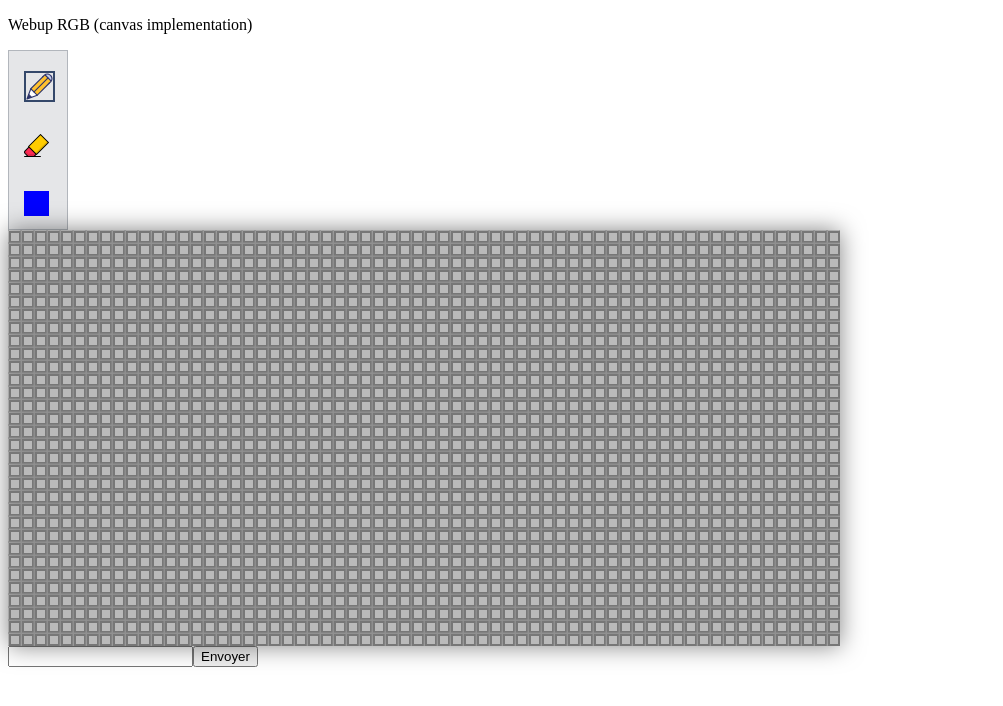
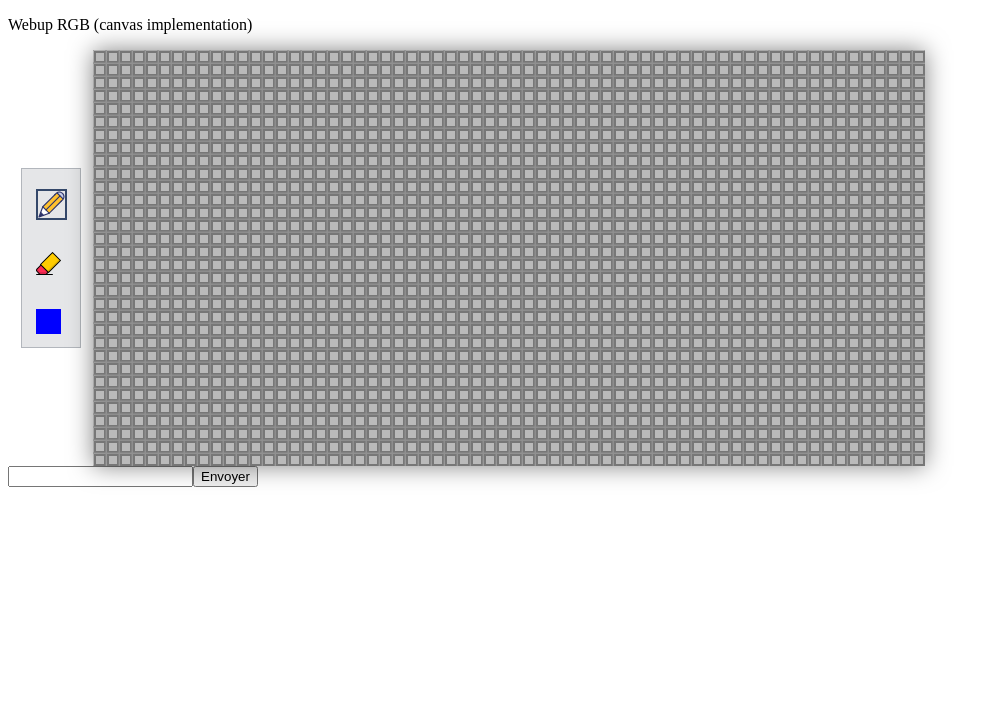
Before and after one commit to agence-webup/rgb-panel-frontend, a plain HTML site: page index.html in a window 1280 px wide. Shown: the whole page, without its empty margins (0-1003 px from the left). Drawn offline with Linux system fonts and the light colour scheme.

Commit message:
Add minor layout improvements

```diff
--- a/index.html
+++ b/index.html
@@ -3,15 +3,17 @@
 <head>
     <meta charset="UTF-8">
     <meta name="viewport" content="width=device-width, initial-scale=1.0">
-    <title>Canvas test thingy</title>
+    <title>rgb-panel-frontend</title>
     <link rel="stylesheet" href="style.css">
     <script src="js/webupRgbPanel.js"></script>
 </head>
 <body>
     <p>Webup RGB (canvas implementation)</p>
-    <div id="tools"></div>
-    <canvas id="panel" width="832" height="416"></canvas>
-    <noscript>L'activation de JavaScript est requise pour pouvoir afficher ce contenu</noscript>
+    <div id="webup_rgb">
+        <div id="tools"></div>
+        <canvas id="panel" width="832" height="416"></canvas>
+        <noscript>L'activation de JavaScript est requise pour pouvoir afficher ce contenu</noscript>
+    </div>
     <script>
         webupRgbPanel({panelId: "panel", toolsId: "tools", widthValue: 64, heightValue: 32, endpoint: "http://localhost:3000"});
     </script>
--- a/js/webupRgbPanel.js
+++ b/js/webupRgbPanel.js
@@ -1,3 +1,4 @@
+let webupRgb;
 let canvas;
 let messageBox;
 let colorInput;
@@ -72,6 +73,8 @@ function webupRgbPanel(params) {
 
   apiEndpoint = params.endpoint
 
+  webupRgb = document.getElementById('webup_rgb');
+
   canvas = document.getElementById(params.panelId);
 
   let tools = document.getElementById(params.toolsId);
@@ -132,8 +135,8 @@ function webupRgbPanel(params) {
   tools.append(eraserNode);
   tools.append(colorInputNode);
   tools.append(colorNode);
-  canvas.parentNode.insertBefore(sendButtonNode, canvas.nextSibling);
-  canvas.parentNode.insertBefore(textInputNode, canvas.nextSibling);
+  webupRgb.parentNode.insertBefore(sendButtonNode, webupRgb.nextSibling);
+  webupRgb.parentNode.insertBefore(textInputNode, webupRgb.nextSibling);
 
   messageBox = document.getElementById("message");
   pencilButton = document.getElementById("pencil");
--- a/style.css
+++ b/style.css
@@ -1,6 +1,11 @@
+#webup_rgb {
+    display: flex;
+    align-items: center;
+    justify-content: space-evenly;
+    max-width: 930px;
+}
+
 #panel {
-    display: flex;
-    align-content: flex-start;
     filter: drop-shadow(0 0 0.75rem rgba(0, 0, 0, 0.5));
     /*user-select: none;*/
 }
```
